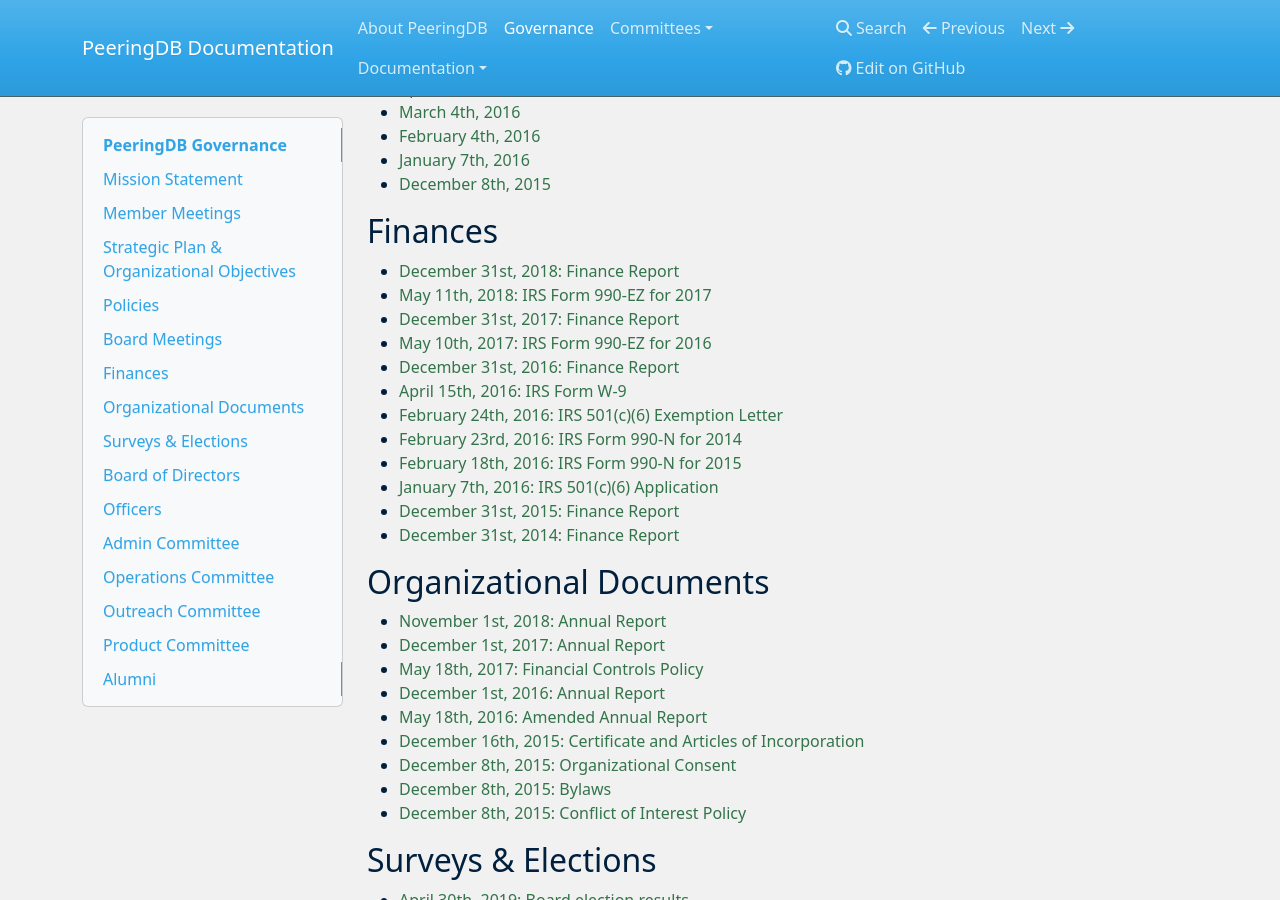
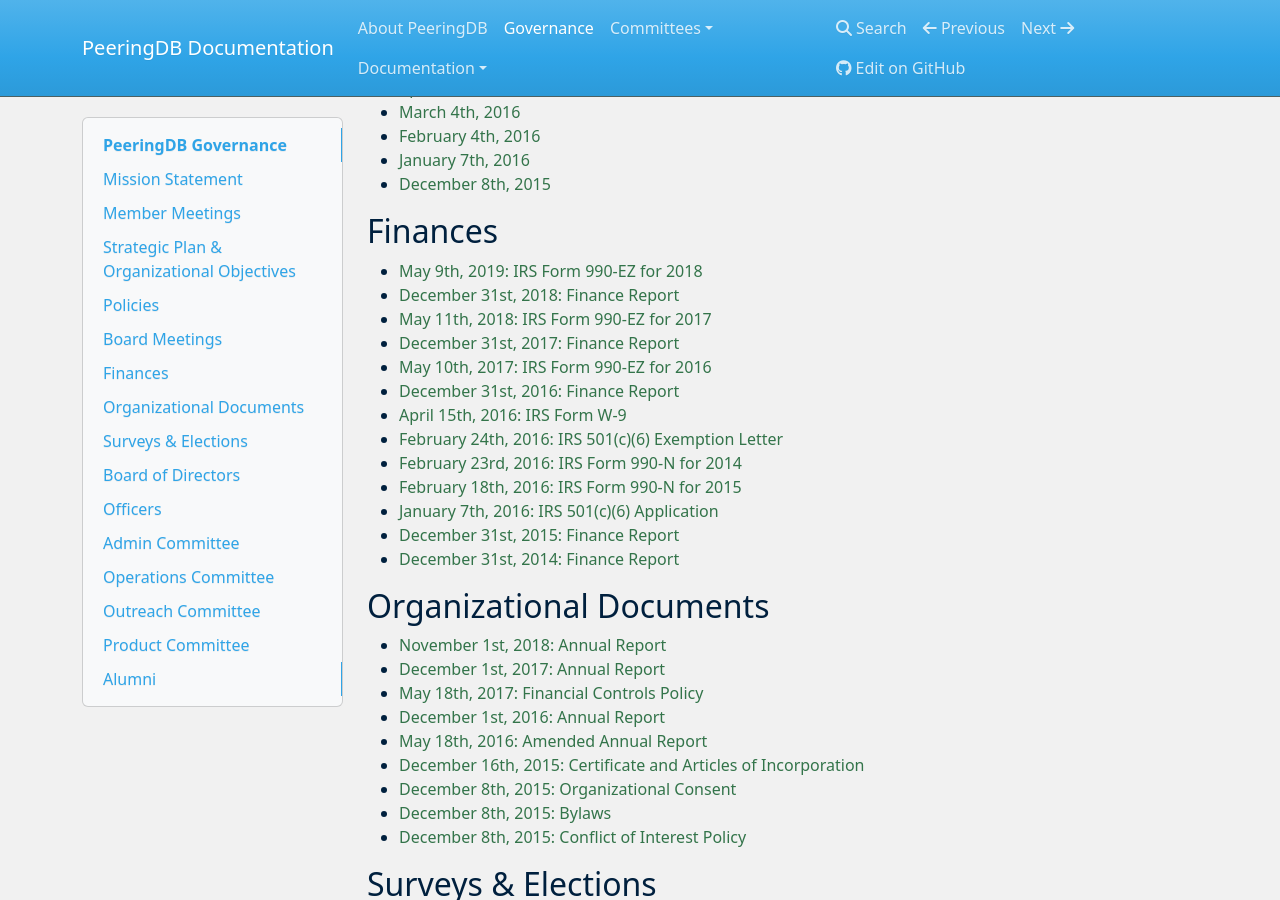
Before and after one commit to peeringdb/docs, an MkDocs documentation site: the page built from docs/gov.md, in a window 1280 px wide and 900 px high, scrolled down 1091 px. Built offline with MkDocs 1.6.1, drawn with Linux system fonts in a browser that asks for light colours; nearby versions of some CDN libraries.

Commit message:
Finances: 2018 IRS Form 990-EZ

```diff
--- a/docs/gov.md
+++ b/docs/gov.md
@@ -50,6 +50,7 @@
 
 ## Finances
 
+- [May 9th, 2019: IRS Form 990-EZ for 2018](gov/finances/2019-05-09_2018_Form_990-EZ.pdf)
 - [December 31st, 2018: Finance Report](gov/finances/2018-12-31_PeeringDB_Finances.pdf)
 - [May 11th, 2018: IRS Form 990-EZ for 2017](gov/finances/2018-05-11_2017_Form_990-EZ.pdf)
 - [December 31st, 2017: Finance Report](gov/finances/2017-12-31_PeeringDB_Finances.pdf)
```
Also changed, not shown: 1 other file.
